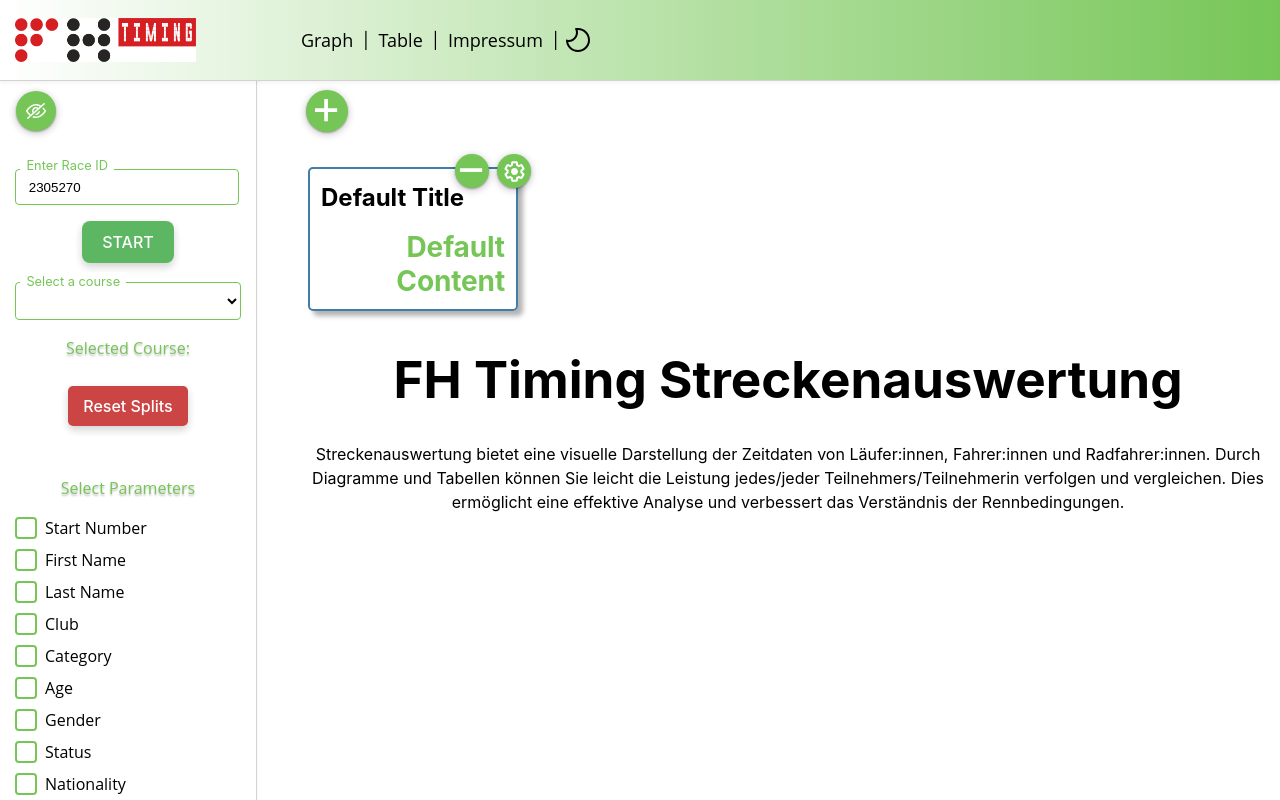
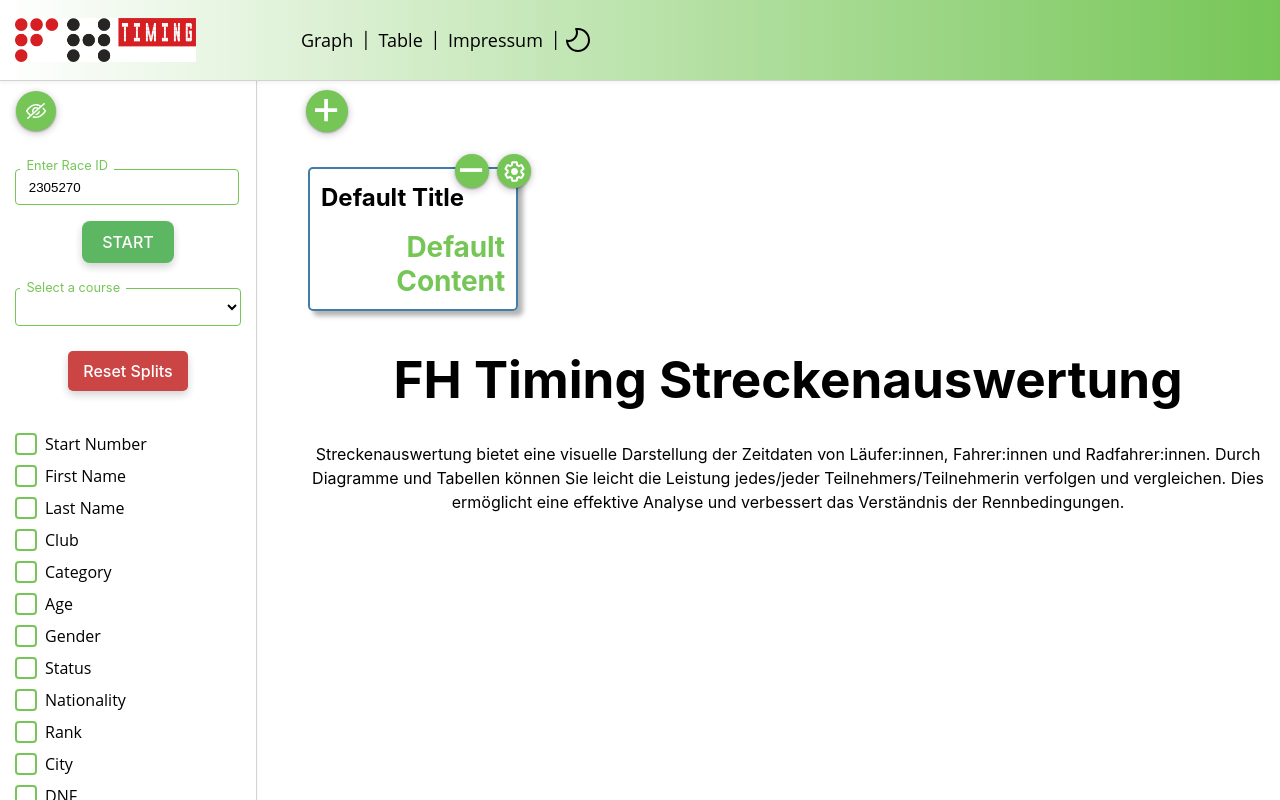
Before and after one commit to szeminator/fhtiming, a Vue app in the folder dashboard/: page / in a window 1280 px wide. Built offline with nearby package versions, Linux system fonts and the light colour scheme.

Commit message:
Remove unnecessary code and adjust margins in Filterlogic.vue

```diff
--- a/dashboard/src/components/Filterlogic.vue
+++ b/dashboard/src/components/Filterlogic.vue
@@ -16,7 +16,6 @@
         {{ course.Coursename }} - {{ course.Coursenr }}
       </option>
     </select>
-    <p class="text">Selected Course: {{ selectedCourse }}</p>
     <div class="split-list">
       <div v-for="split in splits" :key="split.Splitnr" class="split-item">
         <input type="checkbox" :id="`split-${split.Splitname}`" :value="split.Splitname" v-model="selectedSplits" class="hidden-checkbox">
@@ -28,7 +27,6 @@
     </div>
     <button class="reset-button" @click="resetSplitsFilter">Reset Splits</button>
   </div>
-  <p class="text" style="margin-top: 50px">Select Parameters</p>
   <div class="split-list">
       <div v-for="key in keyMappings" :key="key" class="split-item">
         <input type="checkbox" :id="`${key}`" :value="`${key}`" v-model="selectedKeys" class="hidden-checkbox">
@@ -265,7 +263,7 @@ const resetKeysFilter = () => {
   color: white;
 }
 
- .checkbox-label {
+.checkbox-label {
   display: flex;
   align-items: center;
   cursor: pointer;
@@ -337,6 +335,7 @@ select {
   display: block;
   margin-top: 1.2rem;
   margin-left: 15px;
+  margin-bottom: 15px;
   background-color: var(--sidebar-bg); /* Use the background color variable */
 }
 
@@ -381,6 +380,7 @@ select {
   color: white;
   opacity: 0.9;
   margin-top: 10px;
+  margin-bottom: 25px;
   }
 
 
@@ -406,6 +406,7 @@ select {
   box-shadow: 0px 4px 8px rgba(0, 0, 0, 0.2); /* Adds shadow */
   transition: box-shadow 0.3s ease; /* Smooth transition for the shadow */
   margin-top: 10px;
+  margin-bottom: 25px;
 }
 
   .reset-button:hover {
--- a/dashboard/src/components/Graph.vue
+++ b/dashboard/src/components/Graph.vue
@@ -9,6 +9,7 @@
   import { onMounted } from 'vue';
   import Chart from 'chart.js/auto';
   import { countRunnersAtEachSection } from '../insights'
+
 
   function displayDetailTable(dataIndex) {
   // Fetch or generate data for the selected bar
@@ -32,10 +33,9 @@ function generateTableHTML(details) {
 
 
   onMounted(() => {
-    let rawData = countRunnersAtEachSection();
+    state.rawData = countRunnersAtEachSection();
       let offset = 0;
-    let data = rawData.map((value) => {
-      console.log(value);
+      state.data = state.rawData.map((value) => {
         let start = offset;
         let end = offset + value;
         offset = end;
```
Lines whose indentation alone changed are shown as unchanged.
